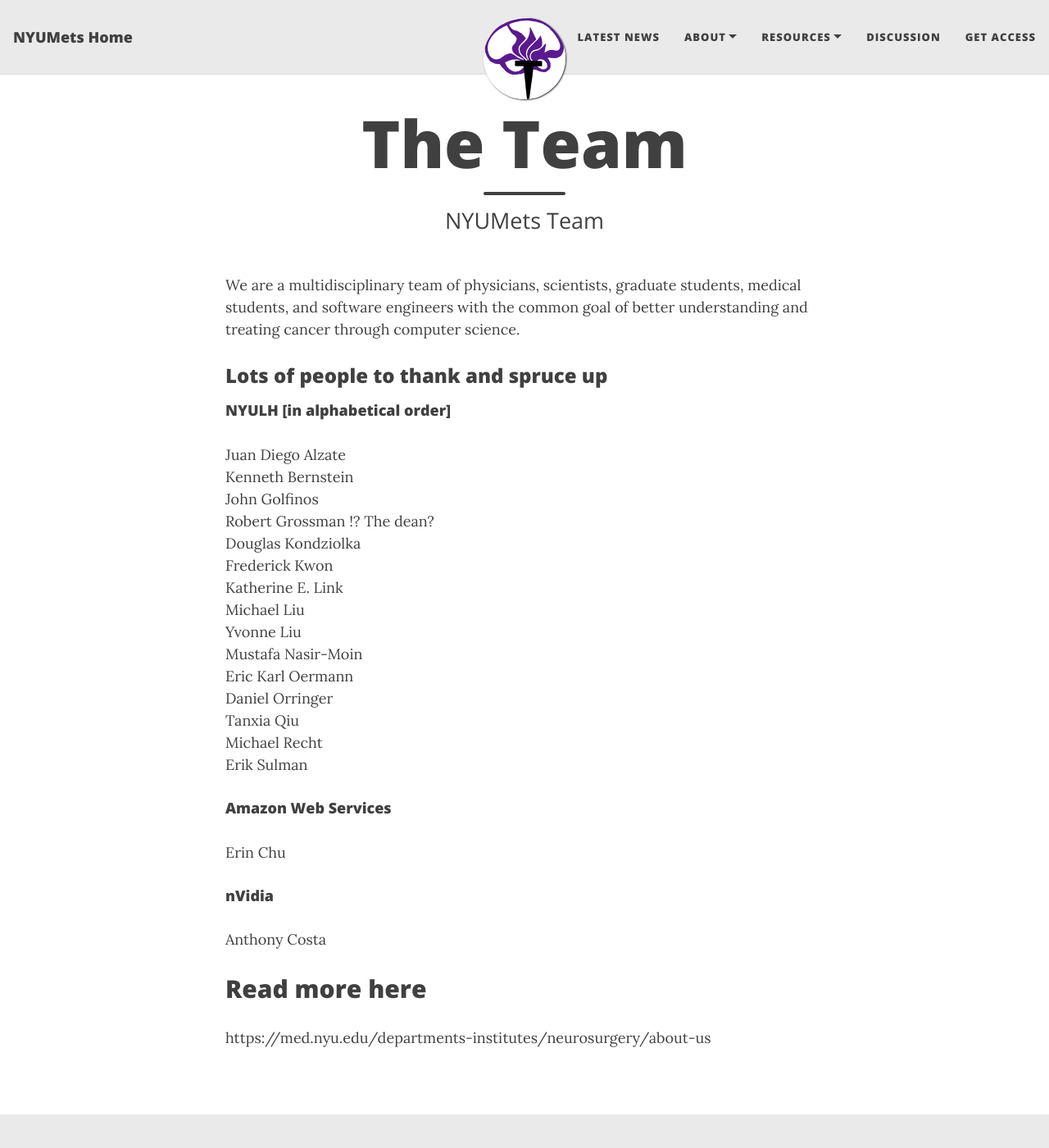
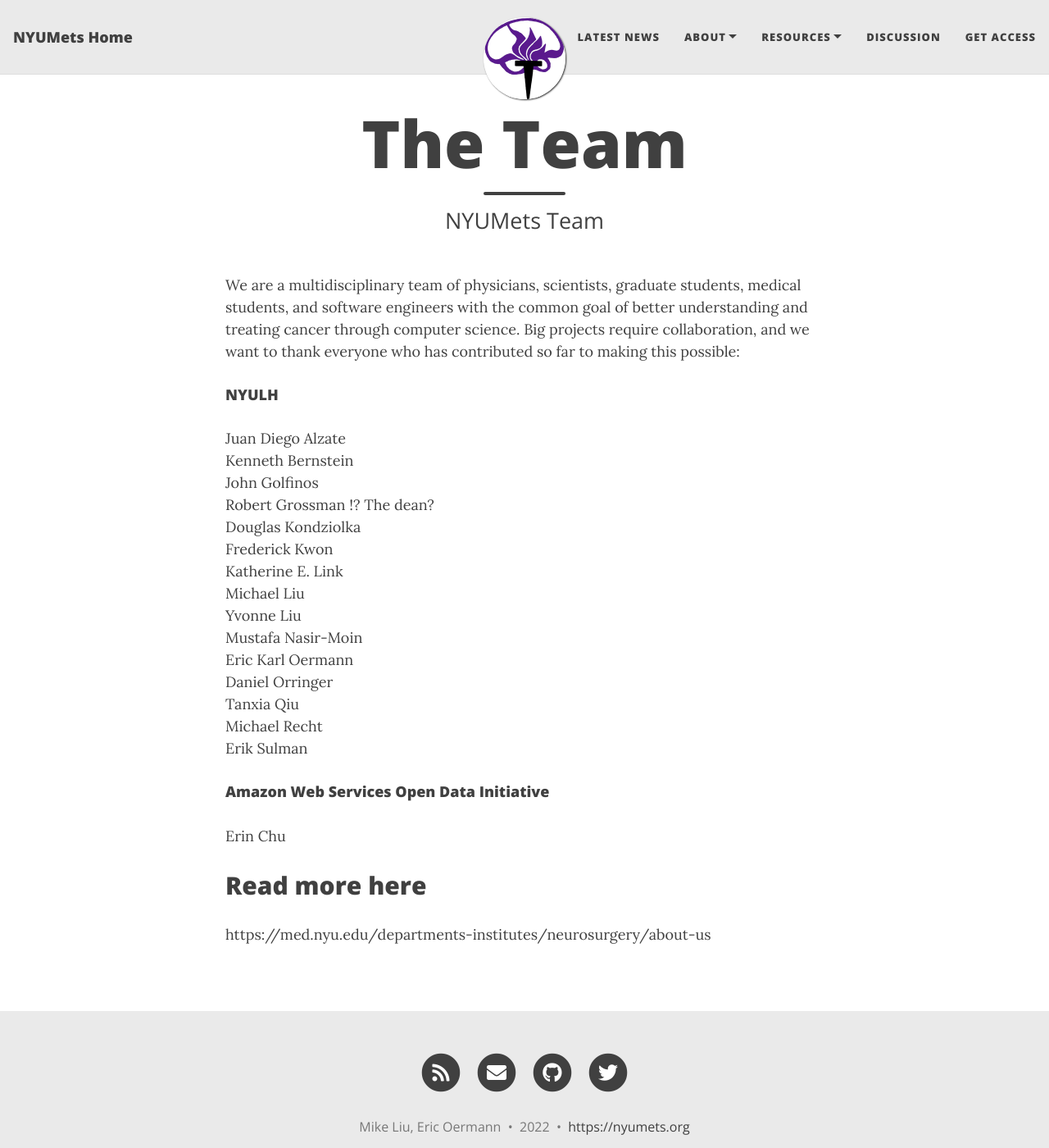
Before and after one commit to nyumets/nyumets.github.io, a Jekyll site: the page built from about/theteam.md, in a window 1280 px wide and 1400 px high. Shown: the whole window at 82% size. Built offline with Jekyll 4.4.1, drawn with Linux system fonts in a browser that asks for light colours; nearby versions of some CDN libraries.

Commit message:
team page updates

```diff
--- a/_config.yml
+++ b/_config.yml
@@ -16,14 +16,14 @@
 navbar-links:
   Latest News: "blog"
   About:
-    - Why NYUMets?: "/about/whynyumets"
+#    - Why NYUMets?: "/about/whynyumets"
     - The Team: "/about/theteam"
     - Douglas Kondziolka: "/about/douglaskondziolka"
     - Eric Karl Oermann: "/about/erickoermann"
-    - Amazon Open Data Initiative: "https://aws.amazon.com/opendata/"
+    - AWS Open Data Initiative: "https://aws.amazon.com/opendata/"
+    - OLAB AI Research Group: "https://nyuolab.org/"
   Resources:
     - API: "/docs/api"
-    - OLAB AI Research Group: "https://nyuolab.org/"
   Discussion: "https://github.com/nyumets/nyumets.github.io/discussions"
   Get Access: "https://nyumets-signup-site.s3.amazonaws.com/index.html"
 
@@ -39,7 +39,6 @@
 # If you want to have an image logo in the top-left corner instead of having the title of the website,
 # then specify the following parameter
 # title-img: "/assets/img/nyu-icon.png"
-
 
 # --- Footer social media links --- #
 
--- a/about/theteam.md
+++ b/about/theteam.md
@@ -4,10 +4,10 @@
 subtitle: NYUMets Team
 ---
 
-We are a multidisciplinary team of physicians, scientists, graduate students, medical students, and software engineers with the common goal of better understanding and treating cancer through computer science.
+We are a multidisciplinary team of physicians, scientists, graduate students, medical students, and software engineers with the common goal of better understanding and treating cancer through computer science. Big projects require collaboration, and we want to thank everyone who has contributed so far
+to making this possible:
 
-### Lots of people to thank and spruce up
-#### NYULH [in alphabetical order]
+#### NYULH
 Juan Diego Alzate \
 Kenneth Bernstein \
 John Golfinos \
@@ -24,11 +24,8 @@
 Michael Recht \
 Erik Sulman
 
-#### Amazon Web Services
+#### Amazon Web Services Open Data Initiative
 Erin Chu
-
-#### nVidia
-Anthony Costa
 
 ## Read more here
 https://med.nyu.edu/departments-institutes/neurosurgery/about-us
```
